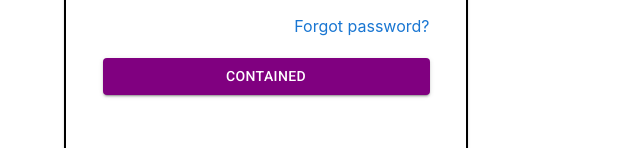
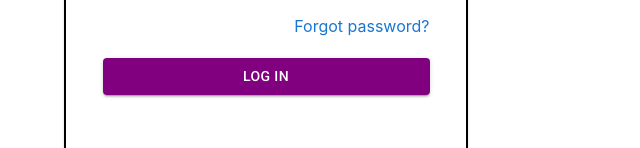
Before and after one commit to ajinath2151/Company-Assignments-ReactJs, a React (Create React App) app in the folder digital-flake/: page / in a window 1280 px wide. Shown: the part 363-511 px from the top of the page, without its empty margins (0-640 px from the left). Built offline with nearby package versions, Linux system fonts and the light colour scheme.

Commit message:
working for open admin page after click on login

```diff
--- a/digital-flake/package.json
+++ b/digital-flake/package.json
@@ -14,6 +14,7 @@
     "@testing-library/user-event": "^13.5.0",
     "react": "^18.2.0",
     "react-dom": "^18.2.0",
+    "react-router-dom": "^6.22.3",
     "react-scripts": "5.0.1",
     "styled-components": "^6.1.8",
     "web-vitals": "^2.1.4"
--- a/digital-flake/src/App.js
+++ b/digital-flake/src/App.js
@@ -1,10 +1,12 @@
 import './App.css';
+import AdminPage from './pages/AdminPage';
 import LoginPage from './pages/LoginPage';
 
 function App() {
   return (
     <>
     <LoginPage />
+    {/* <AdminPage /> */}
     </>
   );
 }
--- /dev/null
+++ b/digital-flake/src/pages/AdminPage.js
@@ -0,0 +1,12 @@
+import { Typography } from '@mui/material'
+import React from 'react'
+
+const AdminPage = () => {
+  return (
+    <div>
+      <Typography variant='h1'>Admin page</Typography>
+    </div>
+  )
+}
+
+export default AdminPage
--- a/digital-flake/src/pages/LoginPage.js
+++ b/digital-flake/src/pages/LoginPage.js
@@ -21,6 +21,7 @@ import BI from "../images/background/login.png";
 import styled from "@emotion/styled";
 import TextField from "@mui/material/TextField";
 import { Password, Visibility, VisibilityOff } from "@mui/icons-material";
+import AdminPage from "./AdminPage";
 
 // Styled Container for div style
 const TopDiv = styled.div({
@@ -31,16 +32,18 @@ const TopDiv = styled.div({
   marginTop: 20,
   // height: '100vh', // Set height to viewport height for full-screen centering
 });
+
 //component name LoginPage
 const LoginPage = () => {
 
+  // show/hide password on click of eya icon
   const [showPassword, setShowPassword] = React.useState(false);
+  // for email inside forget Password combo box
   const [email, setEmail] = useState(""); // State variable to hold email address
-
   // useState for open dialog box on click of forget / forgot password
   const [open, setOpen] = useState(false);
 
-  // for open dialog box onClick of forgot Password
+    // for open dialog box onClick of forgot Password
   const handleClickOpen = (e) =>{
     e.preventDefault();
     setOpen(true)
@@ -50,6 +53,7 @@ const LoginPage = () => {
     setOpen(false);
   }
 
+  // for email inside forget Password combo box
   const handleSubmit = (event) => {
     event.preventDefault();
     const formData = new FormData(event.currentTarget);
@@ -64,15 +68,25 @@ const LoginPage = () => {
     // }
   };
 
+  // for show / hide password on click of eye icon of password
   const handleClickShowPassword = () => setShowPassword((show) => !show);
 
+  // for prevent default password on click of eye icon of password
   const handleMouseDownPassword = (event) => {
     event.preventDefault();
   };
 
+  const handleLogin = (event) => {
+    event.preventDefault();
+    alert("Login");
+
+  }
+
   return (
+    // all data of LoginPage will be return / available under this container
     <Container style={{marginTop:50}}>
       <Fragment>
+        {/* define paper size for show data */}
         <Paper
           style={{
             height: 500,
@@ -82,8 +96,10 @@ const LoginPage = () => {
             justifyContent: "center",
           }}
         >
+           {/* inside FormControl having all controls of form like TextField label and all */}
           <FormControl>
             {/* <FormControl style={{border:'1px solid black', height:'250px'}}> */}
+            {/* the content above textfield is in top div */}
             <TopDiv>
               <img src={digitalFlake} alt="company logoImage" />
               <Typography sx={{ textAlign: "center" }} variant="h3">
@@ -93,6 +109,9 @@ const LoginPage = () => {
                 Welcome to Digitalflake Admin
               </Typography>
             </TopDiv>
+            {/* ./ the content above textfield is in top div */}
+
+            {/* email id textfield LoginPage */}
             <TextField
               id="outlined-required"
               label="Email ID"
@@ -100,13 +119,7 @@ const LoginPage = () => {
               autoComplete="current-password"
               style={{marginTop:20, marginBottom:20}}
             />
-             {/* <TextField
-              id="outlined-password-input"
-              label="Password"
-              type="password"
-              autoComplete="current-password"
-              style={{marginTop:20}}
-            /> */}
+            {/* password textfield LoginPage         */}
             <FormControl variant="outlined">
               <InputLabel htmlFor="outlined-adornment-password">Password</InputLabel>
               <OutlinedInput
@@ -126,8 +139,10 @@ const LoginPage = () => {
                 }
                 label="Password"
               />
+              {/* forgot ,forget password link */}
               {/* <Link style={{position:'absolute', right:0, top:74, textDecoration:'none'}} onClick={()=>{alert("this is password change root")}}>Forgot password?</Link> */}
               <Link style={{position:'absolute', right:0, top:74, textDecoration:'none'}} onClick={handleClickOpen}>Forgot password?</Link>
+              {/* dialog open on click of forget password */}
               <Dialog
                 open={open}
                 onClose={handleClose}
@@ -136,8 +151,12 @@ const LoginPage = () => {
                   onSubmit : handleSubmit,
                 }}
               >
+
+                  {/* forget password dialog box dialog title      */}
                 <DialogTitle sx={{color:'purple',textAlign:'center'}}>Did you forget your password?</DialogTitle>
+                  {/* forget password dialog box dialog content      */}
                 <DialogContent>
+                  {/* forget password dialog box dialog text      */}
                   <DialogContentText sx={{paddingBottom:0}}>
                     Enter your email address and we'll send you a link to reset password
                   </DialogContentText>
@@ -158,8 +177,9 @@ const LoginPage = () => {
                 </DialogActions>
               </Dialog>
             </FormControl>
+            {/* login button of Login Page and click handleLogin event on click*/}
+            <Button style={{marginTop:60, background:'purple'}} variant="contained" onClick={handleLogin}>Log In</Button>
 
-            <Button style={{marginTop:60, background:'purple'}} variant="contained">Contained</Button>
           </FormControl>
         </Paper>
       </Fragment>
```
Also changed, not shown: 1 other file (tests, documents, lock files or other folders).
